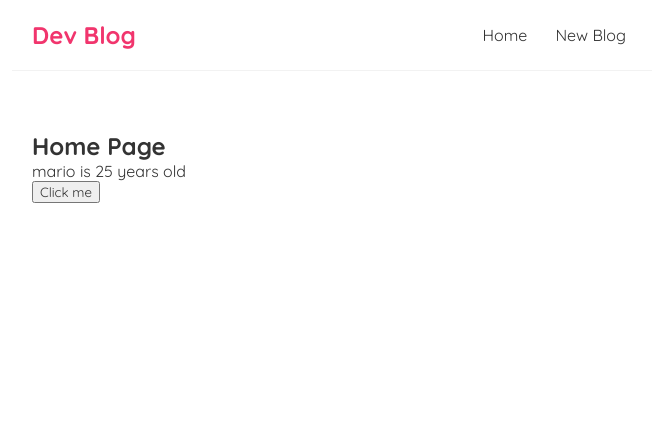
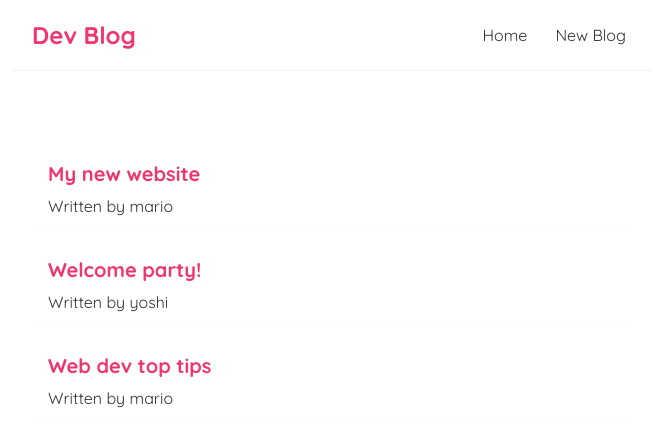
Before and after one commit to MuhammadAli511/WebDevelopment, a React (Create React App) app in the folder blog/: page / in a window 1280 px wide. Shown: the top 446 px of the page, without its empty margins (308-964 px from the left). Built offline with nearby package versions, Linux system fonts and the light colour scheme.

Commit message:
Tutorial 10

```diff
--- a/blog/src/Home.js
+++ b/blog/src/Home.js
@@ -2,20 +2,22 @@
 
 const Home = () => {
 
-    //let name = 'mario'
-    const [name, setName] = useState('mario');
-    const [age, setAge] = useState(25);
-
-    const handleClick = () => {
-        setName('luigi');
-        setAge(30);
-    }
+    const [blogs, setBlogs] = useState([
+        { title: 'My new website', body: 'lorem ipsum...', author: 'mario', id: 1 },
+        { title: 'Welcome party!', body: 'lorem ipsum...', author: 'yoshi', id: 2 },
+        { title: 'Web dev top tips', body: 'lorem ipsum...', author: 'mario', id: 3 }
+    ])
 
     return (
     <div className="home">
-        <h2>Home Page</h2>
-        <p>{name} is {age} years old</p>
-        <button onClick={handleClick}>Click me</button>
+        {blogs.map((blog)=> (
+            <div className="blog-preview" key={blog.id}>
+                <h2>{blog.title}</h2>
+                <p>Written by {blog.author} </p>
+
+            </div>
+
+        ))}
     </div>
     );
 }
--- a/blog/src/index.css
+++ b/blog/src/index.css
@@ -33,3 +33,19 @@
   margin: 40px auto;
   padding: 20px;
 }
+
+.blog-preview {
+  padding: 10px 16px;
+  margin: 20px 0;
+  border-bottom: 1px solid #fafafa;
+}
+
+.blog-preview:hover {
+  box-shadow: 1px 3px 5px rgba(0, 0, 0, 0.1);
+}
+
+.blog-preview h2 {
+  font-size: 20px;
+  color: #f1356d;
+  margin-bottom: 10px;
+}
```
